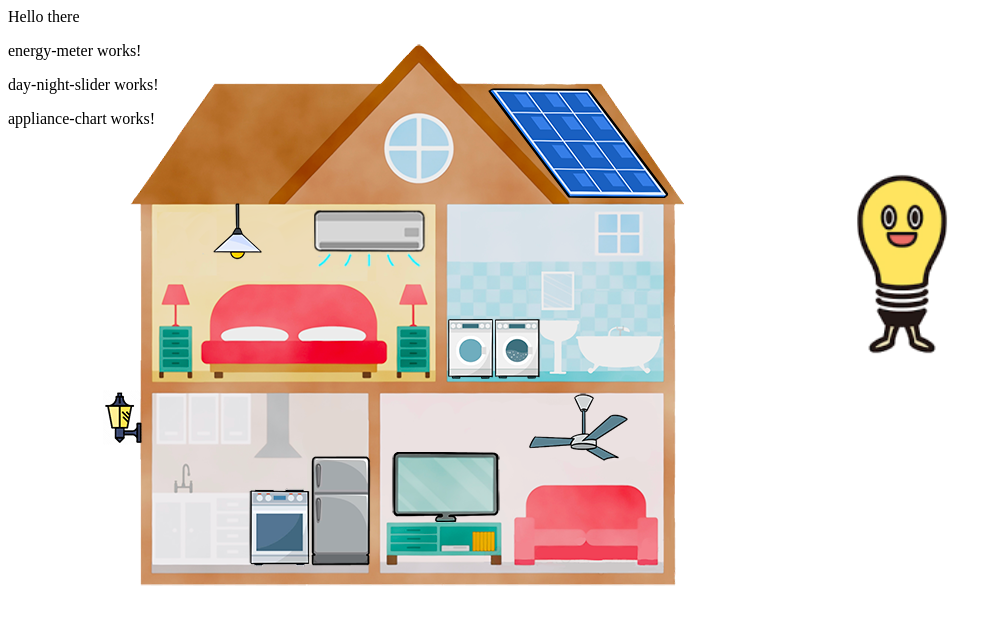
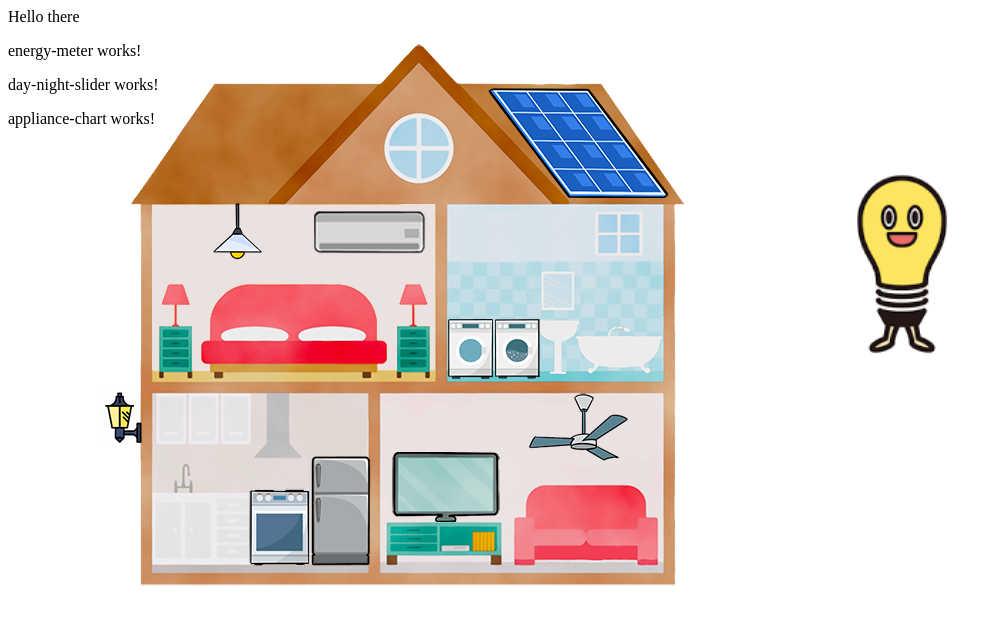
Before and after one commit to HACC2024/Watt-Patrol, an Angular app: page / in a window 1280 px wide. Shown: the top 624 px of the page, without its empty margins (0-1002 px from the left). Built offline with nearby package versions, Linux system fonts and the light colour scheme.

Commit message:
Bedroom changes
Changed bedroom wall color; Added an "Off" AC. When toggled, only has the air thingys when "on" and doesn't when "off"

```diff
--- a/src/app/house/house.component.html
+++ b/src/app/house/house.component.html
@@ -21,7 +21,8 @@
             </div>
             <div class="house-appliance-wrapper">
                 <img src="assets/images/house/ac_glow.png" alt="Glowing AC" id="ac" class="house-appliance glow">
-                <img src="assets/images/house/ac.png" alt="AC" class="house-appliance" id="ac" (click)="toggleGlow($event)">
+                <img *ngIf="isACOn" src="assets/images/house/ac.png" alt="AC On" id="ac" class="house-appliance" (click)="toggleGlow($event)">
+                <img *ngIf="!isACOn" src="assets/images/house/ac_off.png" alt="AC Off" class="house-appliance" id="ac" (click)="toggleGlow($event)">
             </div>
             <div class="house-appliance-wrapper">
                 <img src="assets/images/house/oven_glow.png" alt="Glowing Oven" id="oven" class="house-appliance glow">
--- a/src/app/house/house.component.ts
+++ b/src/app/house/house.component.ts
@@ -1,4 +1,5 @@
 import { Component } from '@angular/core';
+import { createInvalidObservableTypeError } from 'rxjs/internal/util/throwUnobservableError';
 
 
 @Component({
@@ -7,11 +8,17 @@
   styleUrl: './house.component.scss',
 })
 export class HouseComponent {
+  isACOn: boolean = false;
+
   toggleGlow(e: any) {
     const element = e.target;
     const glowElement = e.target.previousElementSibling;
 
     element.classList.toggle('active');
     glowElement.classList.toggle('active');
+    this.isACOn = !this.isACOn;
+
+    console.log("ele", element, "glow", glowElement)
+
   }
 }
```
Also changed, not shown: src/assets/images/house/ac_off.png (added), src/assets/images/house/house.png.
